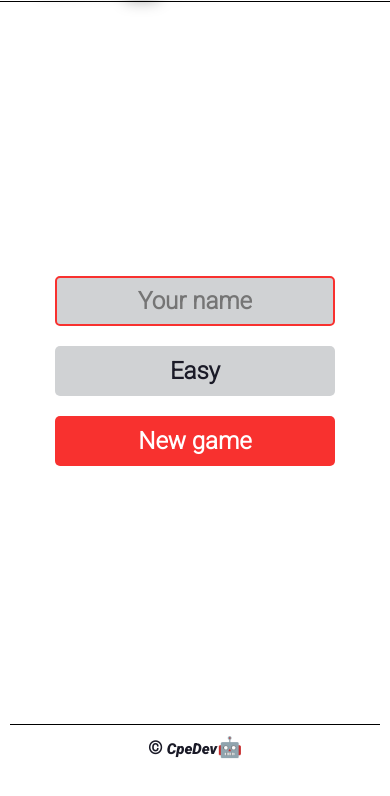
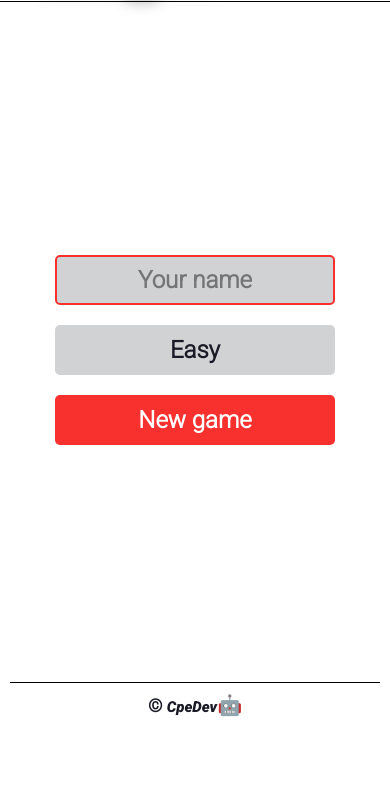
Before and after one commit to cpe-coder/sudokugame, a plain HTML site: page index.html in a window 390 px wide. Shown: the part 48-844 px from the top of the page. Drawn offline with nearby package versions, Linux system fonts and the light colour scheme.

Commit message:
finalized

```diff
--- a/static/design/styles.css
+++ b/static/design/styles.css
@@ -485,8 +485,6 @@ nav {
 
     .main {
         margin-top: 35px;
-        height: 85vh;
+        height: 80vh;
     }
-
-
 }
--- a/static/js/app.js
+++ b/static/js/app.js
@@ -10,7 +10,7 @@ const start_screen = document.querySelector('#start-screen');
 const game_screen = document.querySelector('#game-screen');
 const pause_screen = document.querySelector('#pause-screen');
 const result_screen = document.querySelector('#result-screen');
-// ----------
+
 const cells = document.querySelectorAll('.main-grid-cell');
 
 const name_input = document.querySelector('#input-name');
```
